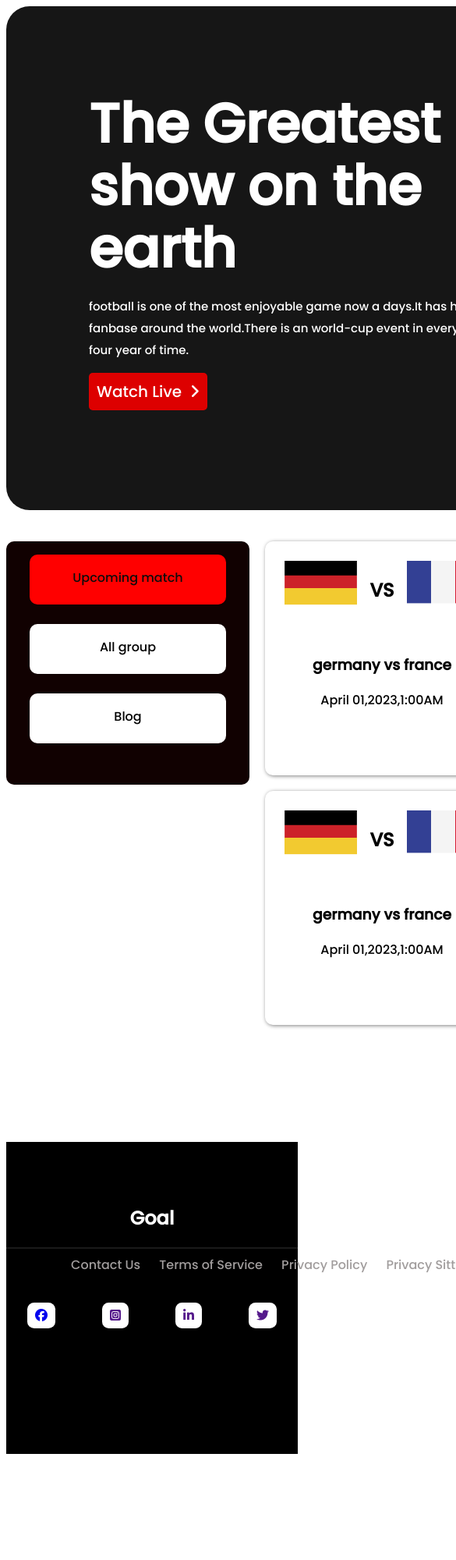
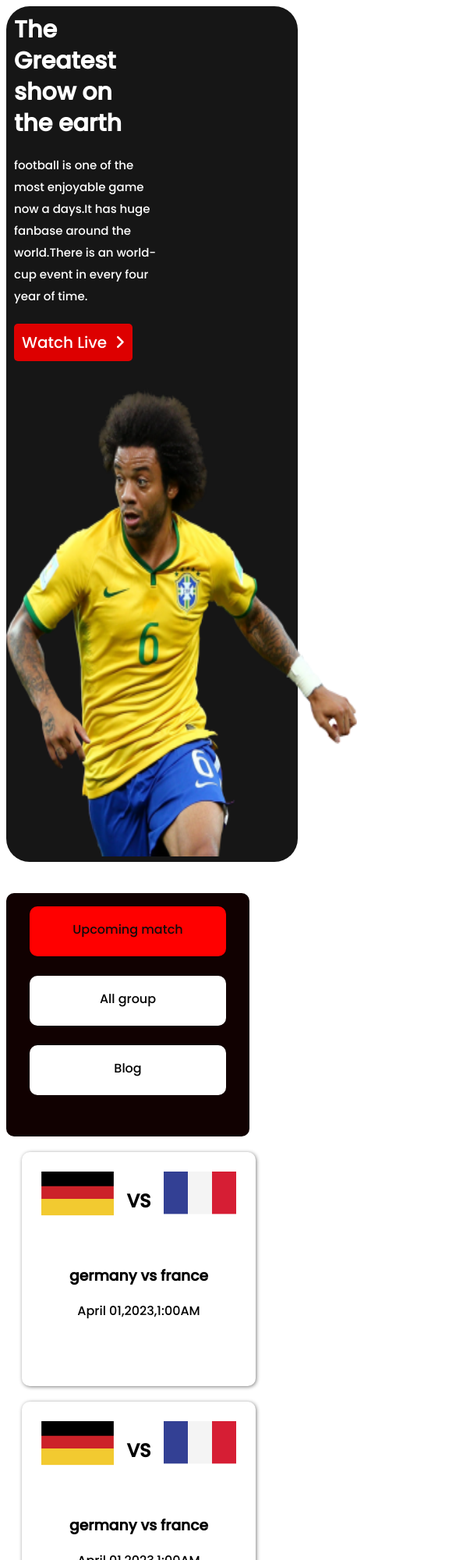
Before and after one commit to Mahmudul-Hasan-dev/world-cup-site, a plain HTML site: page match.html in a window 390 px wide. Shown: the top 2000 px of the page at 78% size, 585 px wide, since content can reach past the window. Before the commit the page ends 1872 px from the top, so only its background shows below. Drawn offline with Linux system fonts and the light colour scheme.

Commit message:
mobile responsive

```diff
--- a/styles/style.css
+++ b/styles/style.css
@@ -222,6 +222,95 @@ hr{
 }
 /* ----------------------media query----------------------------------------- */
 
-@media screen {
+@media only screen and (max-width:688px) {
+    .great-show{
+        width: 100%;
+        height: 100%;
+        background-color: #161616;
+        border-radius: 30px;
+        display: flex;
+        flex-direction: column;
+    }
+    .gs-desc{
+        width: 50%;
+        margin: 10px 0 11px 10px;
+      }
+
+      .gs-desc .gs-title{
+        font-family: 'Poppins';
+        font-style: normal;
+        font-weight: 40px;
+        font-size: 30px;
+        width: 80%;
+        height: 24%;
+        margin-bottom: 20px;
+        margin-top: 0;
+        line-height: 40px;
+        color: #FFFFFF;
+      }
+
+      .gs-desc .gs-pitch{
+        width: 100%;
+        height: 78%;
+        font-family: 'Poppins';
+        font-style: normal;
+        font-weight: 400;
+        font-size: 15px;
+        line-height: 28px;
+        color: #FFFFFF;
+        margin-bottom: 30px;
+      }
+
+      .gs-desc a{
+        text-decoration: none;
+        font-weight: 500;
+        font-size: 20px;
+        width: 87px;
+        height: 45px;
+        background-color: #DD0000;
+        color: #FFFFFF;
+        padding: 10px;
+        border-radius: 5px;
+      }
+
+      .fa-angle-right{
+        padding-left: 5px;
+      }
+
+      .gs-image{
+        width: 40%;
+      }
+      .gs-image img{
+        width: 450px;
+        height: 600px;
+        margin: 33px 79px 0 0;
+      }
+      .down-section{
+        display: flex;
+        flex-direction: column;
+    }
+    .matches{
+        margin-top: 20px;
+        display: grid;
+        grid-template-columns: repeat(1,1fr);
+        margin-left: 20px;
+    }
+    hr{
+        width: 60%;
+        height: 0px;
+        border: 1px solid rgba(255, 255, 255, 0.1);
+    }
+    .footer-menu ul{
+        display: flex;
+        flex-direction: column;
+        width: 60%;
+        margin: 0 auto;
+      }
+    .footer-icon a{
+        border-radius: 25%;
+        background-color: #FFFFFF;
+        padding: 5px 10px;
+        margin: 20px;
+    }
 
 }
```
